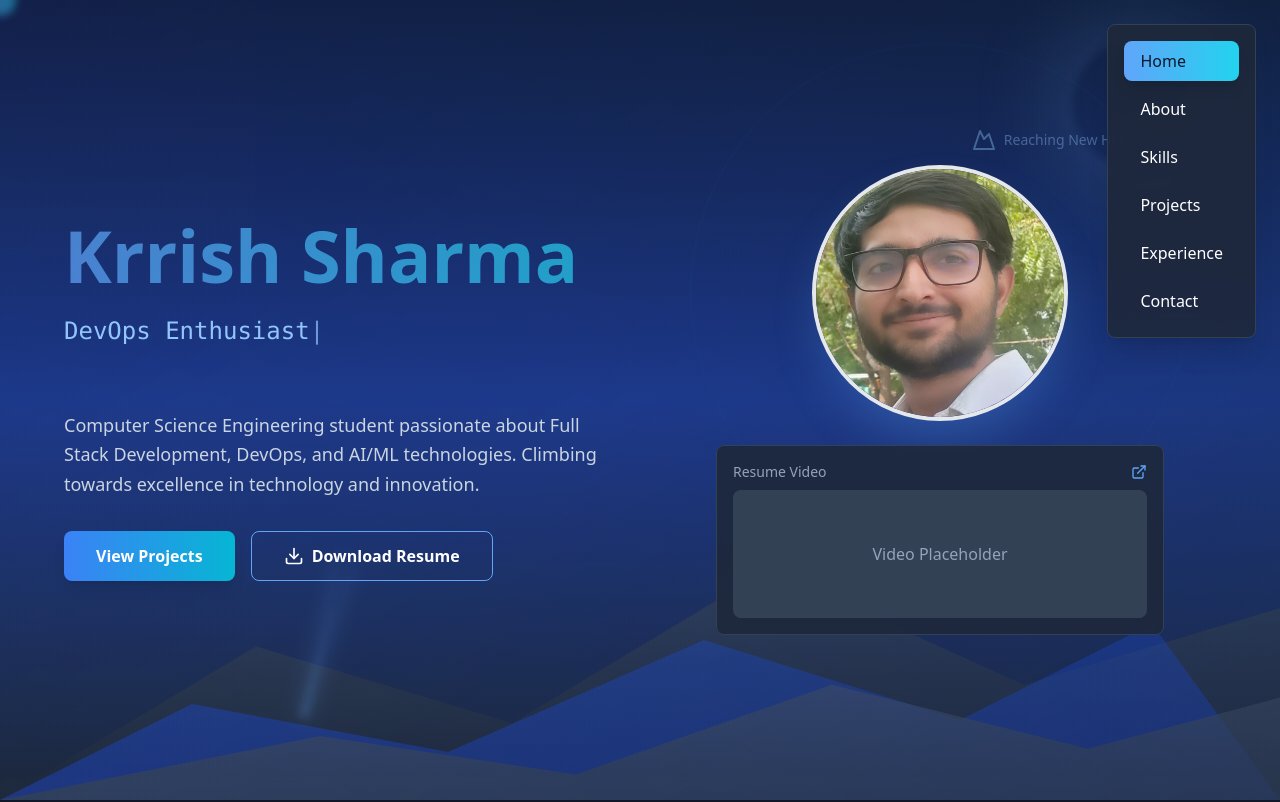
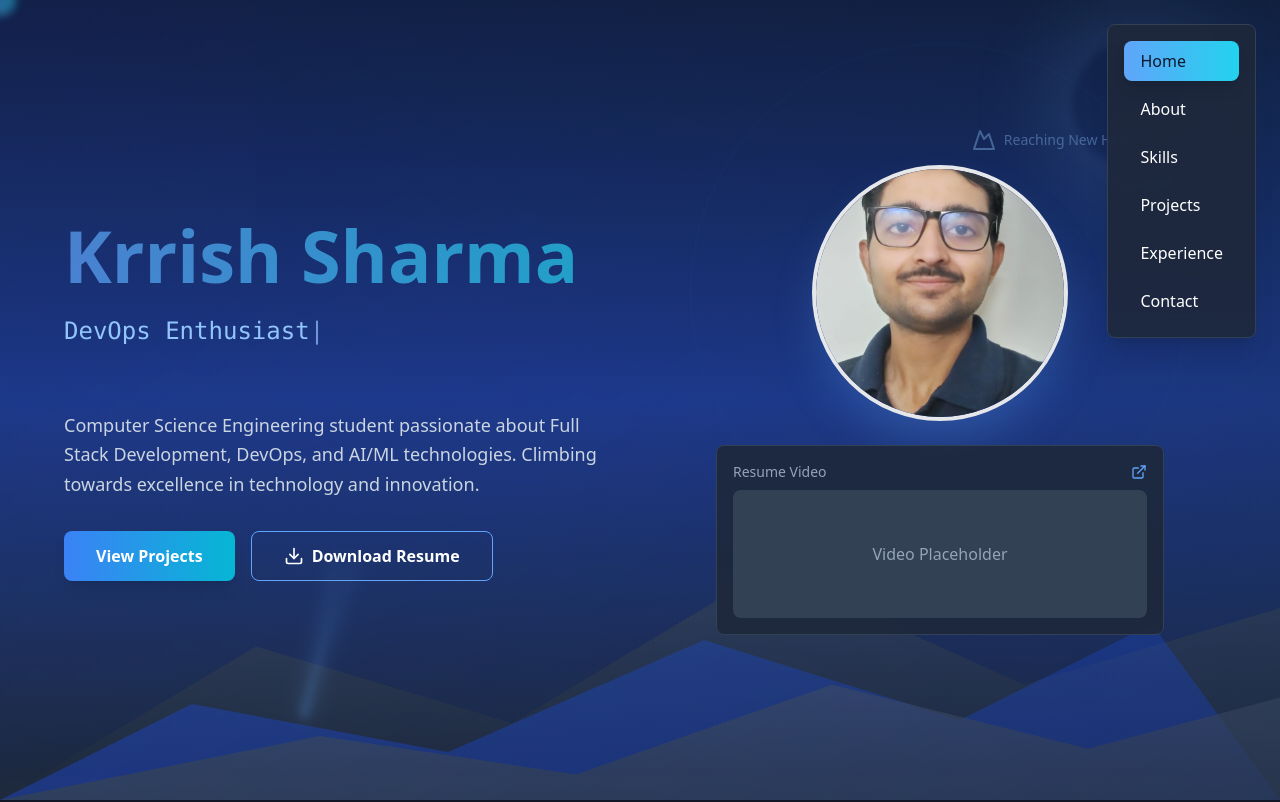
Before and after one commit to krishindia1952/myportfolio1, a React (Vite) app: page / in a window 1280 px wide. Shown: the top 802 px of the page. Built offline with nearby package versions, Linux system fonts and the light colour scheme.

Commit message:
Update App.tsx
photo update

```diff
--- a/src/App.tsx
+++ b/src/App.tsx
@@ -353,7 +353,7 @@ const App = () => {
             <div className="relative group">
               <div className="w-64 h-64 rounded-full overflow-hidden border-4 border-gradient-to-r from-blue-400 to-cyan-500 shadow-2xl shadow-blue-400/30 transform transition-all duration-500 group-hover:scale-105">
                 <img
-                  src="/lw for.jpeg"
+                  src="/lw new for photo.jpeg"
                   alt="Krrish Sharma"
                   className="w-full h-full object-cover transition-all duration-700 group-hover:opacity-90"
                 />
```
